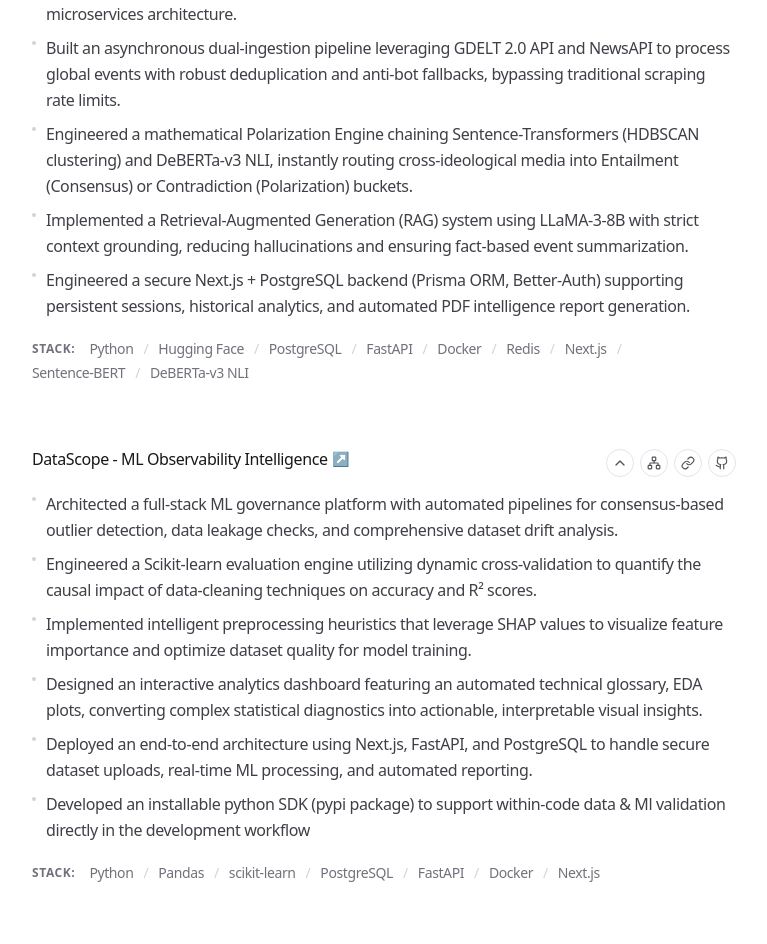
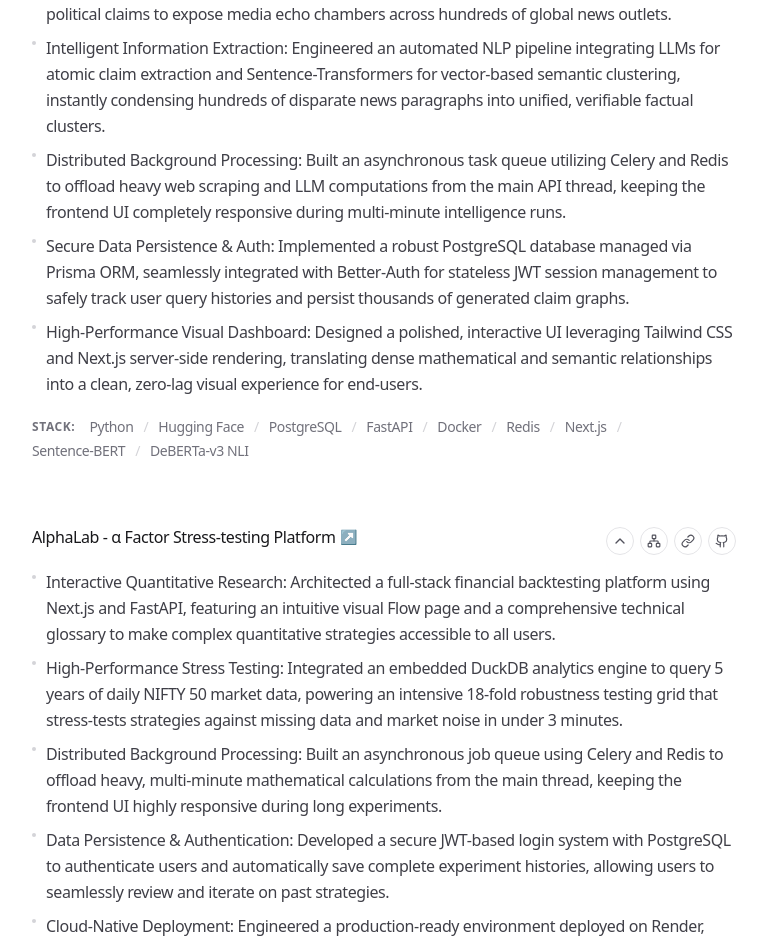
Before and after one commit to kankaniakshat185/portfolio, a Next.js app: page / in a window 1280 px wide. Shown: the part 1047-1991 px from the top of the page, without its empty margins (256-1023 px from the left). Built offline with nearby package versions, Linux system fonts and the light colour scheme; no server answers.

Commit message:
added AlphaLab + overhauled project descriptions

```diff
--- a/app/data.ts
+++ b/app/data.ts
@@ -36,11 +36,11 @@
   {
     name: 'BiasScope - News Sentiment and Bias Intelligence',
     description: [
-      'Architected a full-stack news intelligence platform that aggregates global media, detects political bias, and enables cross-examination via a RAG-based chat interface, built on a distributed microservices architecture.',
-      'Built an asynchronous dual-ingestion pipeline leveraging GDELT 2.0 API and NewsAPI to process global events with robust deduplication and anti-bot fallbacks, bypassing traditional scraping rate limits.',
-      'Engineered a mathematical Polarization Engine chaining Sentence-Transformers (HDBSCAN clustering) and DeBERTa-v3 NLI, instantly routing cross-ideological media into Entailment (Consensus) or Contradiction (Polarization) buckets.',
-      'Implemented a Retrieval-Augmented Generation (RAG) system using LLaMA-3-8B with strict context grounding, reducing hallucinations and ensuring fact-based event summarization.',
-      'Engineered a secure Next.js + PostgreSQL backend (Prisma ORM, Better-Auth) supporting persistent sessions, historical analytics, and automated PDF intelligence report generation.'
+      'Claim-Centric Media Intelligence: Architected a full-stack news analysis platform using Next.js and FastAPI that moves beyond basic sentiment analysis, extracting and mapping distinct political claims to expose media echo chambers across hundreds of global news outlets.',
+      'Intelligent Information Extraction: Engineered an automated NLP pipeline integrating LLMs for atomic claim extraction and Sentence-Transformers for vector-based semantic clustering, instantly condensing hundreds of disparate news paragraphs into unified, verifiable factual clusters.',
+      'Distributed Background Processing: Built an asynchronous task queue utilizing Celery and Redis to offload heavy web scraping and LLM computations from the main API thread, keeping the frontend UI completely responsive during multi-minute intelligence runs.',
+      'Secure Data Persistence & Auth: Implemented a robust PostgreSQL database managed via Prisma ORM, seamlessly integrated with Better-Auth for stateless JWT session management to safely track user query histories and persist thousands of generated claim graphs.',
+      'High-Performance Visual Dashboard: Designed a polished, interactive UI leveraging Tailwind CSS and Next.js server-side rendering, translating dense mathematical and semantic relationships into a clean, zero-lag visual experience for end-users.'
     ],
     techStack: ['Python', 'Hugging Face', 'PostgreSQL', 'FastAPI', 'Docker', 'Redis', 'Next.js', 'Sentence-BERT', 'DeBERTa-v3 NLI'],
     liveLink: 'https://biasscope-app.vercel.app',
@@ -54,23 +54,24 @@
     }
   },
   {
-    name: 'DataScope - ML Observability Intelligence',
+    name: 'AlphaLab - α Factor Stress-testing Platform',
     description: [
-      'Architected a full-stack ML governance platform with automated pipelines for consensus-based outlier detection, data leakage checks, and comprehensive dataset drift analysis.',
-      'Engineered a Scikit-learn evaluation engine utilizing dynamic cross-validation to quantify the causal impact of data-cleaning techniques on accuracy and R² scores.',
-      'Implemented intelligent preprocessing heuristics that leverage SHAP values to visualize feature importance and optimize dataset quality for model training.',
-      'Designed an interactive analytics dashboard featuring an automated technical glossary, EDA plots, converting complex statistical diagnostics into actionable, interpretable visual insights.',
-      'Deployed an end-to-end architecture using Next.js, FastAPI, and PostgreSQL to handle secure dataset uploads, real-time ML processing, and automated reporting.',
-      'Developed an installable python SDK (pypi package) to support within-code data & Ml validation directly in the development workflow'
+      'Interactive Quantitative Research: Architected a full-stack financial backtesting platform using Next.js and FastAPI, featuring an intuitive visual Flow page and a comprehensive technical glossary to make complex quantitative strategies accessible to all users.',
+      'High-Performance Stress Testing: Integrated an embedded DuckDB analytics engine to query 5 years of daily NIFTY 50 market data, powering an intensive 18-fold robustness testing grid that stress-tests strategies against missing data and market noise in under 3 minutes.',
+      'Distributed Background Processing: Built an asynchronous job queue using Celery and Redis to offload heavy, multi-minute mathematical calculations from the main thread, keeping the frontend UI highly responsive during long experiments.',
+      'Data Persistence & Authentication: Developed a secure JWT-based login system with PostgreSQL to authenticate users and automatically save complete experiment histories, allowing users to seamlessly review and iterate on past strategies.',
+      'Cloud-Native Deployment: Engineered a production-ready environment deployed on Render, utilizing auto-running Alembic database migrations and Apache Arrow-optimized memory queries to safely process massive datasets on limited cloud hardware.'
     ],
-    techStack: ['Python', 'Pandas', 'scikit-learn', 'PostgreSQL', 'FastAPI', 'Docker', 'Next.js'],
-    liveLink: 'https://datascope-app.vercel.app',
-    githubLink: 'https://github.com/kankaniakshat185/datascope-hf-backend',
+    techStack: ['Python', 'Next.js', 'FastAPI', 'PostgreSQL', 'DuckDB', 'Celery', 'Redis'],
+    liveLink: 'https://alphalab-hq.vercel.app',
+    githubLink: 'https://github.com/kankaniakshat185/alphalab',
     id: 'project2',
-    categories: ['AI/ML', 'Backend', 'Fullstack'],
+    categories: ['Research', 'Backend', 'Fullstack'],
     techDetails: {
-      'scikit-learn': 'Evaluation engine for metrics',
-      'FastAPI': 'Real-time ML processing backend'
+      'Next.js': 'Frontend interface & Flow builder',
+      'FastAPI': 'Backend API & Database Management',
+      'Celery': 'Asynchronous task orchestration',
+      'DuckDB': 'High-performance analytics engine'
     }
   },
   {
@@ -86,10 +87,29 @@
     techStack: ['Python', 'Next.js', 'FastAPI', 'PostgreSQL', 'TailwindCSS', 'OAuth 2.0'],
     githubLink: 'https://github.com/kankaniakshat185/prscope',
     id: 'project3',
-    categories: ['AI/ML', 'Backend', 'Fullstack'],
+    categories: ['Backend', 'Fullstack'],
     techDetails: {
       'Next.js': 'Chrome Extension UI',
       'FastAPI': 'Risk-scoring & AST parsing engine'
+    }
+  },
+  {
+    name: 'DataScope - ML Observability Intelligence',
+    description: [
+      'Automated ML Data Governance: Engineered a deployment gating system (APPROVED/REVIEW/REJECTED) that mathematically evaluates dataset health. Processed datasets with hundreds of columns in under 20 seconds using FastAPI, Pandas, and Scikit-Learn to block poor-quality data from reaching production.',
+      'Programmatic Pipeline Integration: Developed and published the datascope Python SDK on PyPI, enabling data scientists to trigger heavy cloud analytics from local notebooks. Designed the SDK to act as an automated CI/CD blocking gate for data pipelines without requiring manual UI checks.',
+      'Causal Data Leakage Engine: Built a statistical engine that goes beyond simple correlation to isolate true data leakage before model training. Utilized automated feature ablation and mutual information to confidently flag problematic columns with over 95% accuracy.',
+      'Outlier Consensus & Concept Drift: Architected a robust anomaly detection system that aggregates votes across 4 different algorithms (like Isolation Forests and DBSCAN). Implemented Population Stability Index (PSI) tracking to monitor data drift across millions of rows and prevent silent model degradation.',
+      'High-Performance Full-Stack Analytics: Designed a decoupled, serverless architecture using Next.js and a Neon PostgreSQL database. Offloaded heavy ML computations to asynchronous FastAPI background workers, rendering interactive SHAP features and exploratory data analysis (EDA) with zero browser lag.'
+    ],
+    techStack: ['Python', 'Pandas', 'scikit-learn', 'PostgreSQL', 'FastAPI', 'Docker', 'Next.js'],
+    liveLink: 'https://datascope-app.vercel.app',
+    githubLink: 'https://github.com/kankaniakshat185/datascope-hf-backend',
+    id: 'project4',
+    categories: ['AI/ML', 'Backend', 'Fullstack'],
+    techDetails: {
+      'scikit-learn': 'Evaluation engine for metrics',
+      'FastAPI': 'Real-time ML processing backend'
     }
   },
   {
@@ -104,7 +124,7 @@
     ],
     techStack: ['Python', 'HTTP Protocols', 'Computer Networks'],
     githubLink: 'https://github.com/kankaniakshat185/custom-http-server',
-    id: 'project4',
+    id: 'project5',
     categories: ['Systems'],
     techDetails: {
       'Python': 'Low-level socket programming'
```
